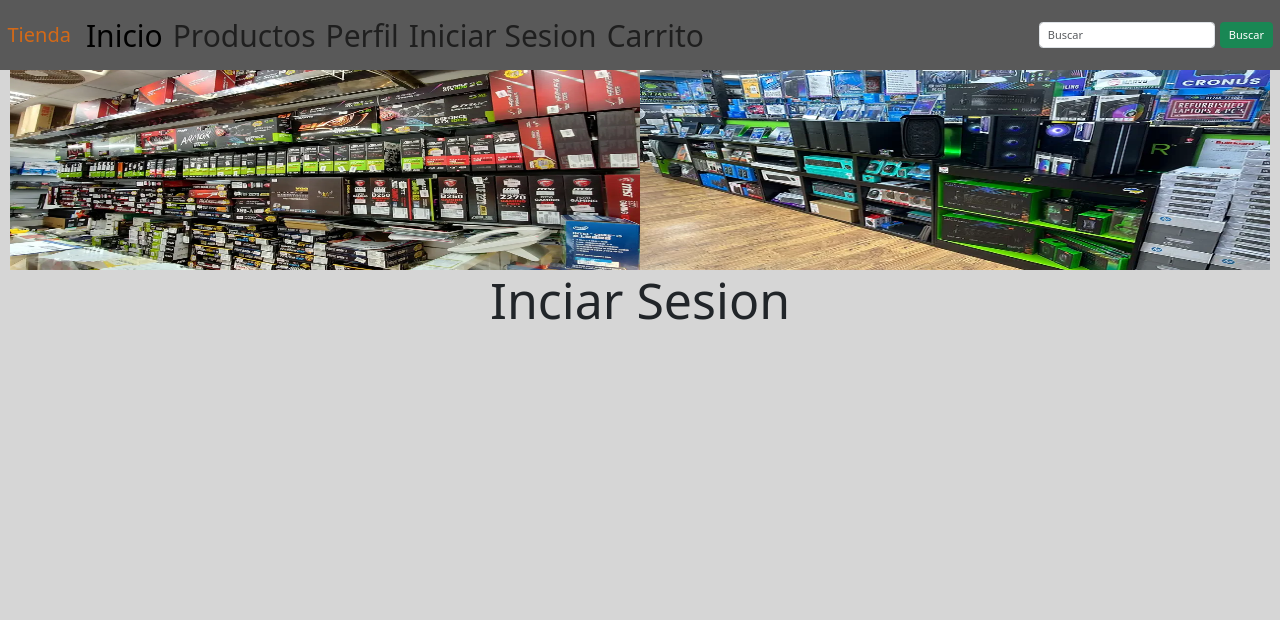
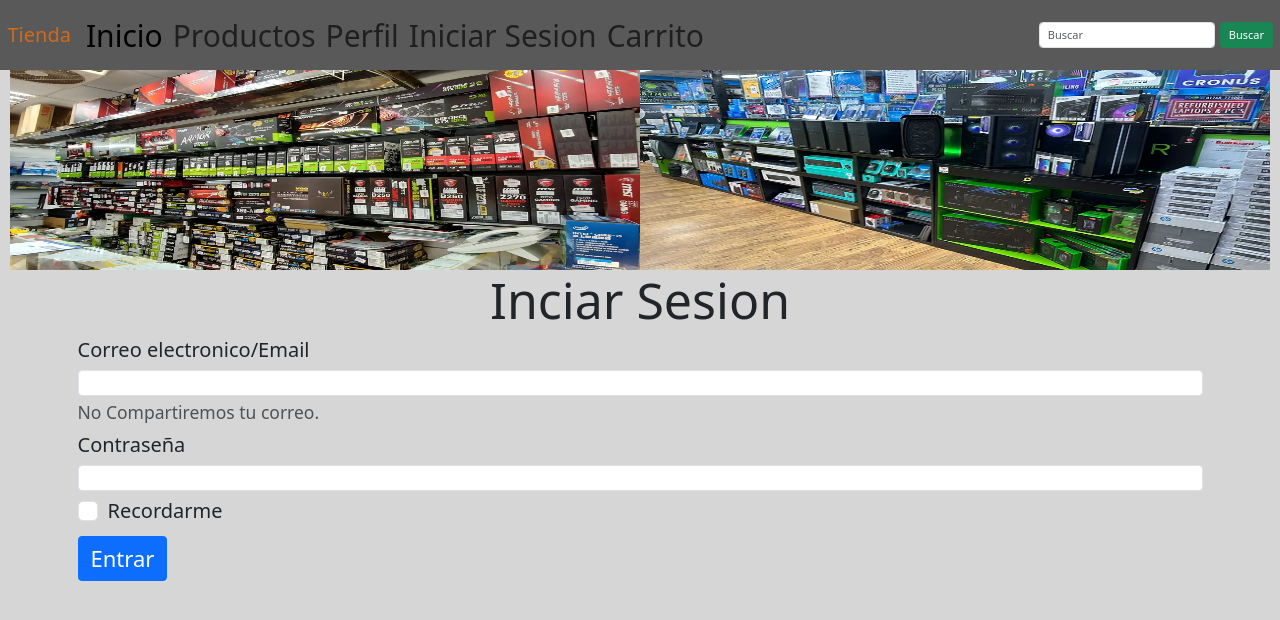
Before and after one commit to FranDSanchez/TiendaOnline, a plain HTML site: page Pages/login.html in a window 1280 px wide. Shown: the top 620 px of the page. Drawn offline with nearby package versions, Linux system fonts and the light colour scheme.

Commit message:
Add all files

```diff
--- a/Pages/login.html
+++ b/Pages/login.html
@@ -91,8 +91,50 @@
           alt="tienda2"
         />
       </div>
-
-      <h1>Inciar Sesion</h1>
+      <section>
+        <h1>Inciar Sesion</h1>
+        <div id="divFormulario">
+          <form class="container">
+            <div class="mb-2">
+              <label for="exampleInputEmail1" class="form-label"
+                >Correo electronico/Email</label
+              >
+              <input
+                type="email"
+                class="form-control"
+                id="exampleInputEmail1"
+                aria-describedby="emailHelp"
+              />
+              <div id="emailHelp" class="form-text">
+                No Compartiremos tu correo.
+              </div>
+            </div>
+            <div class="mb-2">
+              <label for="exampleInputPassword1" class="form-label"
+                >Contraseña</label
+              >
+              <input
+                type="password"
+                class="form-control"
+                id="exampleInputPassword1"
+              />
+            </div>
+            <div class="mb-3 form-check">
+              <input
+                type="checkbox"
+                class="form-check-input"
+                id="exampleCheck1"
+              />
+              <label class="form-check-label" for="exampleCheck1"
+                >Recordarme</label
+              >
+            </div>
+            <button id="botonEntrar" type="submit" class="btn btn-primary">
+              Entrar
+            </button>
+          </form>
+        </div>
+      </section>
     </main>
 
     <!-- Footer -->
--- a/css/styles.css
+++ b/css/styles.css
@@ -94,6 +94,19 @@ article {
   text-align: center;
   font-size: 1.3rem;
 }
+#divFormulario {
+  width: 100%;
+  display: flex;
+  justify-content: space-evenly;
+}
+form {
+  font-size: 2rem;
+}
+#botonEntrar {
+  --bs-btn-padding-x: 1.2rem;
+  --bs-btn-padding-y: 0.5rem;
+  font-size: 2.2rem;
+}
 @media screen and (max-width: 767px) {
   #ImgTiendaDos {
     display: none;
```
Also changed, not shown: index.html (renamed from Pages/index.html, +1 -1 lines).
